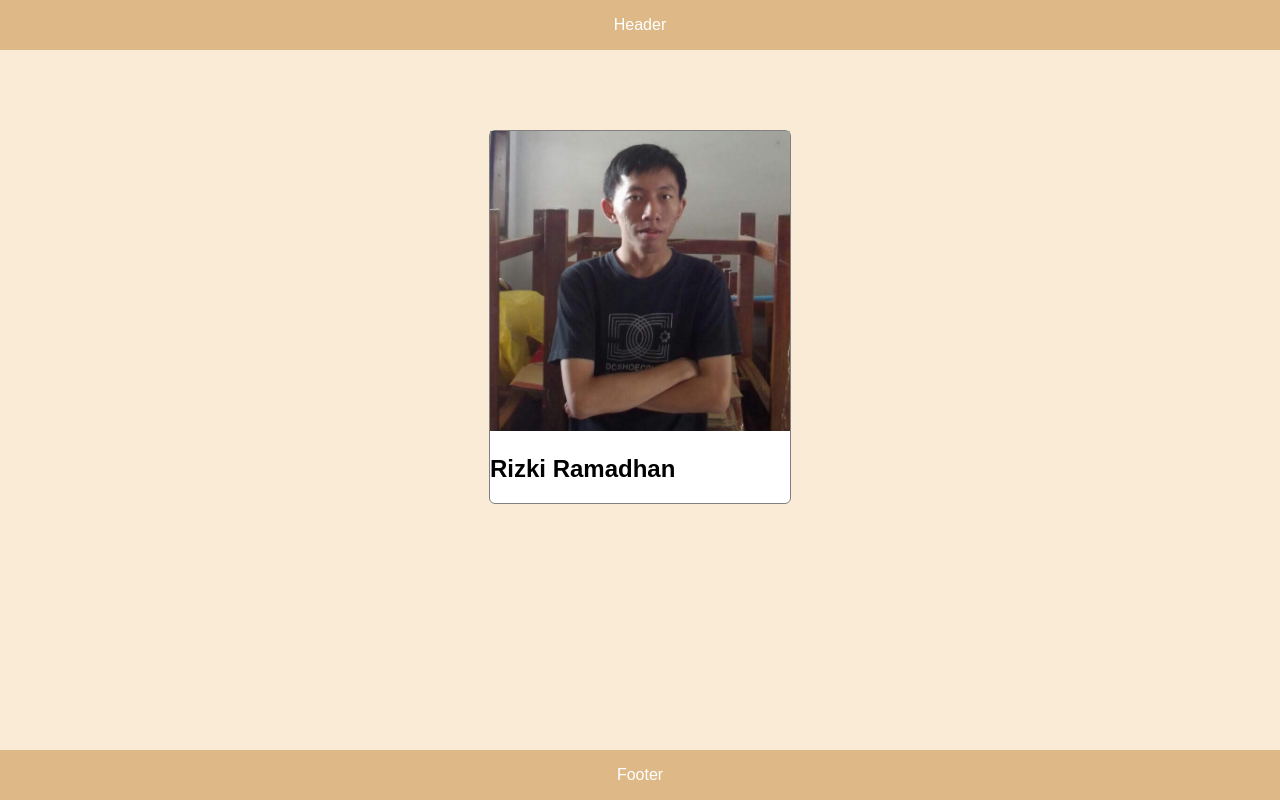
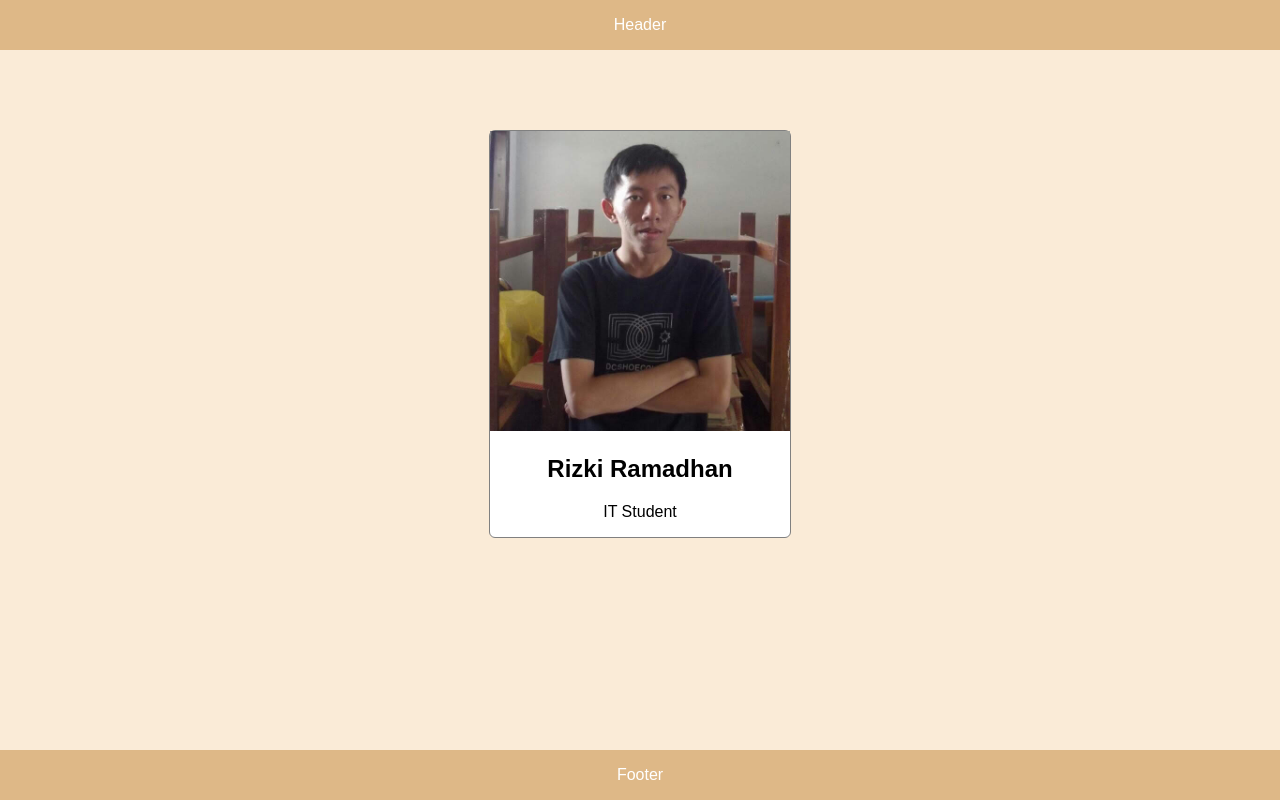
Before and after one commit to razzrack/my-repo-from-remote, a plain HTML site: page index.html in a window 1280 px wide. Drawn offline with Linux system fonts and the light colour scheme.

Commit message:
add profile job

```diff
--- a/index.html
+++ b/index.html
@@ -10,7 +10,8 @@
         <div id="header">Header</div>
         <div id="profile-container">
             <img id="profile-image" src="images/test.jpg" alt="profile image" />
-            <h2 id="profile-image">Rizki Ramadhan</h2>
+            <h2 id="profile-name">Rizki Ramadhan</h2>
+            <p id="profile-job">IT Student</p>
         </div>
         <div id="footer">Footer</div>
     </body>
--- a/style.css
+++ b/style.css
@@ -33,6 +33,10 @@ body {
     text-align: center;
 }
 
+#profile-job {
+    text-align: center;
+}
+
 #footer {
     width: 100%;
     height: 50px;
```
